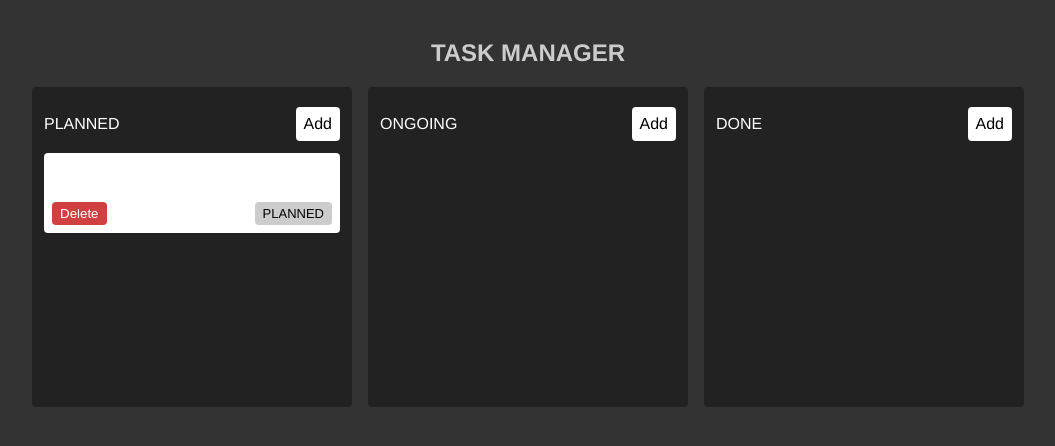
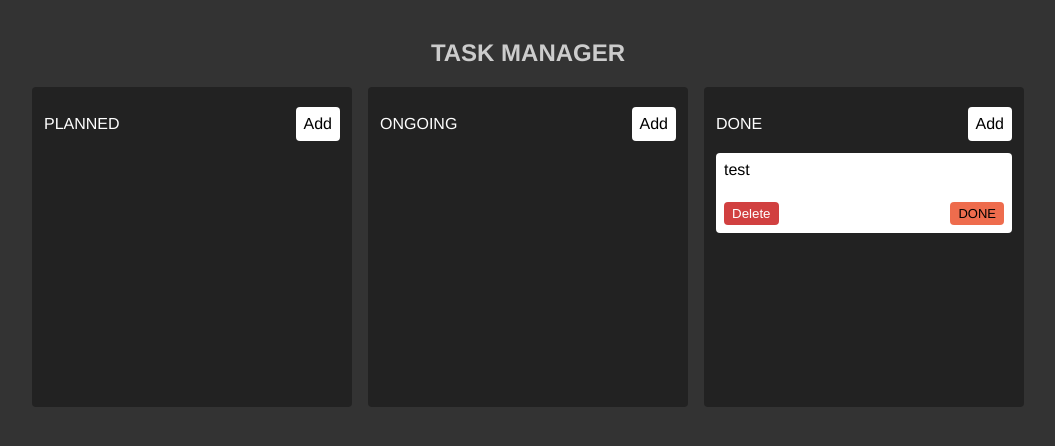
Before and after one commit to daniel-avzaradel/kanban-zustand, a React (Vite) app: page / in a window 1280 px wide. Shown: the top 446 px of the page, without its empty margins (112-1167 px from the left). Built offline with nearby package versions, Linux system fonts and the light colour scheme.

Commit message:
fixed bug on log middleware

```diff
--- a/src/components/Column.jsx
+++ b/src/components/Column.jsx
@@ -2,6 +2,7 @@ import "./Column.css";
 import Task from "./Task";
 import { useStore } from "../store.js";
 import { useState } from "react";
+import { shallow } from "zustand/shallow";
 import classNames from "classnames";
 
 const Column = ({ state }) => {
@@ -10,7 +11,7 @@ const Column = ({ state }) => {
   const [drop, setDrop] = useState(false);
 
   const tasks = useStore((store) =>
-    store.tasks.filter((task) => task.state === state)
+    store.tasks.filter((task) => task.state === state), shallow
   );
   const addTask = useStore((store) => store.addTask);
   const setDraggedTask = useStore((store) => store.setDraggedTask);
--- a/src/components/Task.css
+++ b/src/components/Task.css
@@ -9,6 +9,10 @@
     justify-content: space-between;
     margin: 0.25rem 0;
     cursor: move;
+}
+
+.task div {
+    text-align: left;
 }
 
 .bottomWrapper {
--- a/src/components/Task.jsx
+++ b/src/components/Task.jsx
@@ -1,8 +1,6 @@
 import { useStore } from "../store";
 import "./Task.css";
 import classNames from "classnames";
-
-const STATUS = "PLANNED";
 
 export default function Task({ title }) {
   const task = useStore((store) =>
--- a/src/store.js
+++ b/src/store.js
@@ -2,7 +2,7 @@ import { create } from "zustand";
 import { devtools, persist } from 'zustand/middleware'
 
 const store = (set) => ({
-  tasks: [{task: 'testPlanned', state: 'PLANNED'}],
+  tasks: [{title: 'test', state: 'DONE'}],
   draggedTask: null,
   addTask: (title, state) =>
     set(
@@ -18,21 +18,26 @@ const store = (set) => ({
       false,
       "deleteTask"
     ),
-  setDraggedTask: (title) => set({ draggedTask: title }, false, "setDraggedTask"),
+  setDraggedTask: (title) =>
+    set({ draggedTask: title }, false, "setDraggedTask"),
   moveTask: (title, state) =>
-    set((store) => ({
+    set(
+      (store) => ({
         tasks: store.tasks.map((task) =>
           task.title === title ? { title, state } : task
         ),
-    }), false, "moveTask"),
+      }),
+      false,
+      "moveTask"
+    ),
 });
 
-const log = (config) => (get, set, api) => config(
+const log = (config) => (get, set, api) =>
+  config(
+    get,
     (...args) => {
-    console.log(...args);
-    set(...args)
+      set(...args);
     },
-  get,
     api
   );
 
```
Lines whose indentation alone changed are shown as unchanged.
